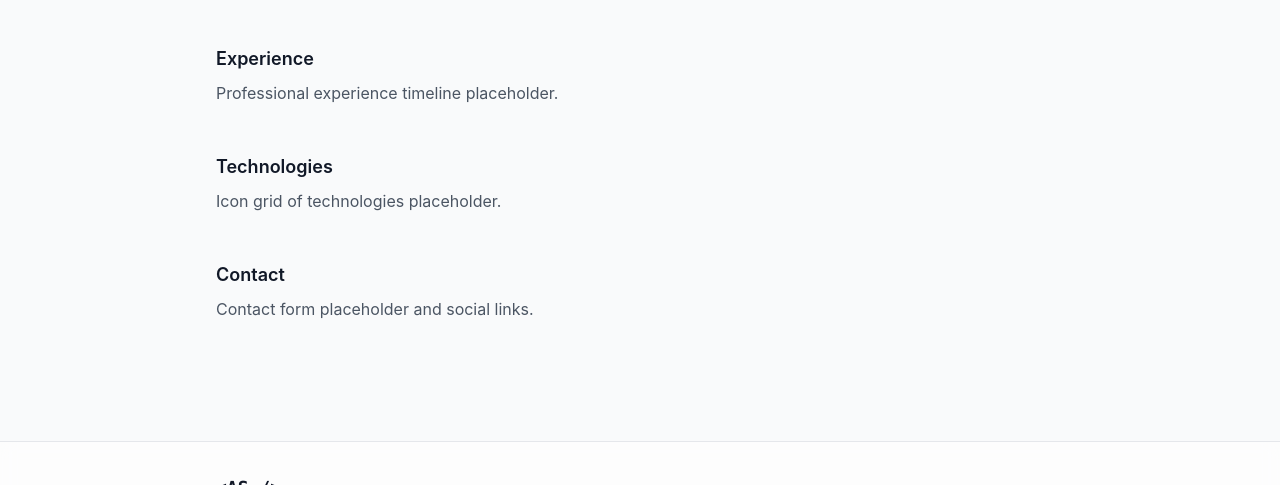
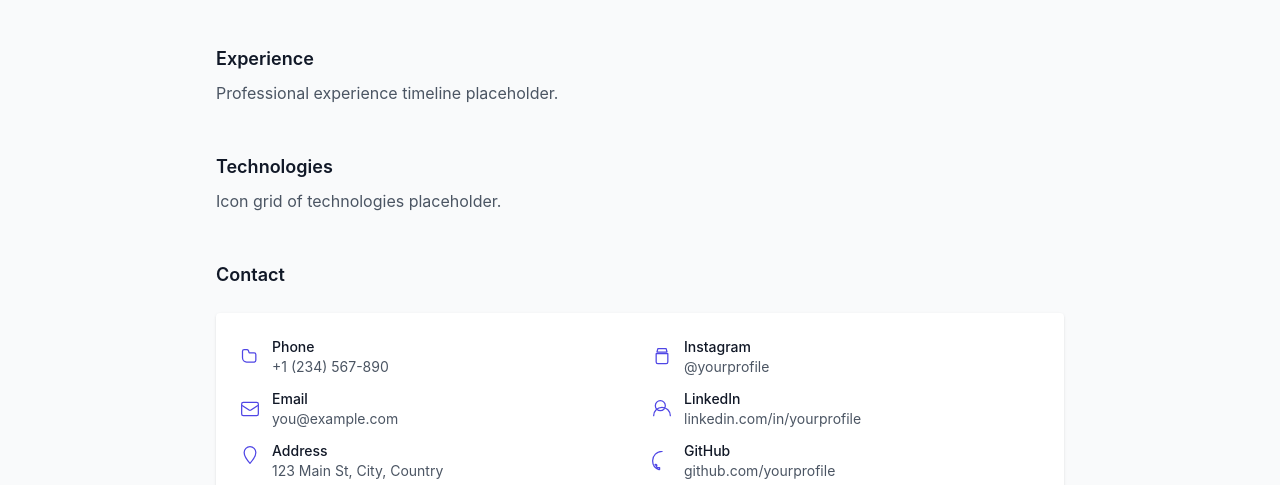
Before and after one commit to luisAsanza/AsanzaDev, a plain HTML site: page index.html in a window 1280 px wide. Shown: the part 2284-2769 px from the top of the page. Drawn offline with nearby package versions, Linux system fonts and the light colour scheme.

Commit message:
Fix file paths for assets and update contact section layout

```diff
--- a/index.html
+++ b/index.html
@@ -5,12 +5,12 @@
     <meta name="viewport" content="width=device-width,initial-scale=1" />
     <title>AsanzaDev — Portfolio</title>
     <meta name="description" content="Portfolio site — AsanzaDev" />
-    <link rel="icon" href="/assets/favicon.ico" />
+    <link rel="icon" href="assets/favicon.ico" />
     <!-- Tailwind via CDN (no build step) -->
     <script src="https://cdn.tailwindcss.com"></script>
     <!-- Alpine.js -->
     <script defer src="https://cdn.jsdelivr.net/npm/alpinejs@3.x.x/dist/cdn.min.js"></script>
-    <link rel="stylesheet" href="/css/styles.css">
+    <link rel="stylesheet" href="css/styles.css">
   </head>
   <body class="bg-gray-50 text-gray-900 antialiased">
     <header x-data="{open:false}" class="sticky top-0 z-50 bg-white/60 backdrop-blur border-b">
@@ -55,13 +55,12 @@
       <section id="home" class="mb-16">
         <div class="max-w-4xl mx-auto px-6 py-12">
           <div class="flex items-center gap-4 mb-4">
-            <img src="/assets/photo.jpg" alt="Your photo" class="w-14 h-14 rounded-full object-cover bg-gray-200" />
+            <img src="assets/photo.jpg" alt="Your photo" class="w-14 h-14 rounded-full object-cover bg-gray-200" />
             <div>
               <h2 class="text-lg font-semibold">Luis Asanza</h2>
               <p class="text-sm text-gray-500">Senior .NET Engineer</p>
             </div>
           </div>
-
           <div>
             <h1 class="text-4xl sm:text-5xl font-extrabold leading-tight">Building resilient, maintainable systems using Clean Architecture</h1>
             <p class="mt-4 text-gray-600 max-w-xl">I design and implement enterprise-grade .NET applications with clear separation of concerns, testability, and production-ready practices.</p>
@@ -85,7 +84,7 @@
           <template x-for="a in achievements" :key="a.id">
             <li class="bg-white p-4 rounded-lg shadow-sm">
               <div class="flex items-start gap-3">
-                <img :src="a.imageUrl || '/assets/badge.svg'" alt="badge" class="w-12 h-12 object-contain" />
+                <img :src="a.imageUrl || 'assets/badge.svg'" alt="badge" class="w-12 h-12 object-contain" />
                 <div class="flex-1">
                   <a :href="a.url" class="font-medium text-indigo-600 hover:underline" x-text="a.title"></a>
                   <div class="text-sm text-gray-500" x-text="formatDate(a.grantedOn)"></div>
@@ -117,7 +116,62 @@
 
         <section id="contact" class="mb-12">
           <h3 class="text-lg font-semibold">Contact</h3>
-          <p class="text-gray-600 mt-2">Contact form placeholder and social links.</p>
+          <div class="mt-6 bg-white p-6 rounded shadow">
+            <div class="grid sm:grid-cols-2 gap-6">
+              <div class="space-y-3">
+                <div class="flex items-center gap-3">
+                  <svg class="h-5 w-5 text-indigo-600" viewBox="0 0 24 24" fill="none" xmlns="http://www.w3.org/2000/svg"><path d="M3 5a2 2 0 012-2h3.28a2 2 0 011.79 1.13L11 7h6a2 2 0 012 2v7a2 2 0 01-2 2H8a5 5 0 01-5-5V5z" stroke="currentColor" stroke-width="1.5" stroke-linecap="round" stroke-linejoin="round"/></svg>
+                  <div>
+                    <div class="text-sm font-medium">Phone</div>
+                    <div class="text-sm text-gray-600"><a href="tel:+1234567890">+1 (234) 567-890</a></div>
+                  </div>
+                </div>
+
+                <div class="flex items-center gap-3">
+                  <svg class="h-5 w-5 text-indigo-600" viewBox="0 0 24 24" fill="none" xmlns="http://www.w3.org/2000/svg"><path d="M3 8l7.89 5.26a2 2 0 002.22 0L21 8" stroke="currentColor" stroke-width="1.5" stroke-linecap="round" stroke-linejoin="round"/><rect x="2" y="4" width="20" height="16" rx="2" stroke="currentColor" stroke-width="1.5" stroke-linecap="round" stroke-linejoin="round"/></svg>
+                  <div>
+                    <div class="text-sm font-medium">Email</div>
+                    <div class="text-sm text-gray-600"><a href="mailto:you@example.com">you@example.com</a></div>
+                  </div>
+                </div>
+
+                <div class="flex items-start gap-3">
+                  <svg class="h-5 w-5 text-indigo-600 mt-1" viewBox="0 0 24 24" fill="none" xmlns="http://www.w3.org/2000/svg"><path d="M12 2C8.13 2 5 5.13 5 9c0 5.25 7 13 7 13s7-7.75 7-13c0-3.87-3.13-7-7-7z" stroke="currentColor" stroke-width="1.5" stroke-linecap="round" stroke-linejoin="round"/></svg>
+                  <div>
+                    <div class="text-sm font-medium">Address</div>
+                    <div class="text-sm text-gray-600">123 Main St, City, Country</div>
+                  </div>
+                </div>
+              </div>
+
+              <div class="space-y-3">
+                <div class="flex items-center gap-3">
+                  <svg class="h-5 w-5 text-indigo-600" viewBox="0 0 24 24" fill="none" xmlns="http://www.w3.org/2000/svg"><path d="M7 2h10l1 4h-12l1-4zM5 8h14v10a2 2 0 01-2 2H7a2 2 0 01-2-2V8z" stroke="currentColor" stroke-width="1.5" stroke-linecap="round" stroke-linejoin="round"/></svg>
+                  <div>
+                    <div class="text-sm font-medium">Instagram</div>
+                    <div class="text-sm text-gray-600"><a href="https://instagram.com/yourprofile">@yourprofile</a></div>
+                  </div>
+                </div>
+
+                <div class="flex items-center gap-3">
+                  <svg class="h-5 w-5 text-indigo-600" viewBox="0 0 24 24" fill="none" xmlns="http://www.w3.org/2000/svg"><path d="M16 8a6 6 0 11-12 0 6 6 0 0112 0zM2 20a10 10 0 0120 0" stroke="currentColor" stroke-width="1.5" stroke-linecap="round" stroke-linejoin="round"/></svg>
+                  <div>
+                    <div class="text-sm font-medium">LinkedIn</div>
+                    <div class="text-sm text-gray-600"><a href="https://linkedin.com/in/yourprofile">linkedin.com/in/yourprofile</a></div>
+                  </div>
+                </div>
+
+                <div class="flex items-center gap-3">
+                  <svg class="h-5 w-5 text-indigo-600" viewBox="0 0 24 24" fill="none" xmlns="http://www.w3.org/2000/svg"><path d="M12 .5C5.73.5.75 5.48.75 11.75c0 4.95 3.2 9.14 7.64 10.62.56.1.77-.24.77-.54 0-.27-.01-1-.02-1.96-3.11.68-3.77-1.5-3.77-1.5-.51-1.3-1.25-1.65-1.25-1.65-1.02-.7.08-.69.08-.69 1.13.08 1.72 1.16 1.72 1.16 1 .? 2.62.72 3.26.55.1-.43.39-.72.71-.89-2.48-.28-5.09-1.24-5.09-5.53 0-1.22.44-2.21 1.16-2.99-.12-.28-.5-1.41.11-2.95 0 0 .94-.3 3.08 1.15a10.7 10.7 0 012.8-.38c.95.01 1.9.13 2.8.38 2.14-1.45 3.08-1.15 3.08-1.15.61 1.54.23 2.67.12 2.95.72.78 1.15 1.77 1.15 2.99 0 4.3-2.62 5.25-5.11 5.52.4.35.75 1.03.75 2.08 0 1.5-.01 2.7-.01 3.07 0 .3.2.65.78.54C20.05 20.89 23.25 16.7 23.25 11.75 23.25 5.48 18.27.5 12 .5z" stroke="currentColor" stroke-width="1.5" stroke-linecap="round" stroke-linejoin="round"/></svg>
+                  <div>
+                    <div class="text-sm font-medium">GitHub</div>
+                    <div class="text-sm text-gray-600"><a href="https://github.com/yourprofile">github.com/yourprofile</a></div>
+                  </div>
+                </div>
+              </div>
+            </div>
+
+          </div>
         </section>
     </main>
 
@@ -129,7 +183,6 @@
               <span class="font-mono text-lg font-semibold">&lt;AS /&gt;</span>
               <span class="sr-only">AsanzaDev</span>
             </a>
-            <p class="text-sm text-gray-600 mt-2">Senior .NET Engineer — focused on Clean Architecture and maintainable systems.</p>
           </div>
 
           <div class="flex items-center gap-4">
@@ -144,12 +197,11 @@
             </a>
           </div>
         </div>
-
-        <div class="mt-6 text-sm text-gray-500">© <span id="year"></span> Luis Asanza — All rights reserved.</div>
       </div>
     </footer>
 
+    <div class="text-center text-sm text-gray-500 py-4">Powered by GitHub Actions &amp; Azure.</div>
     <script>document.getElementById('year').textContent = new Date().getFullYear();</script>
-    <script src="/js/main.js"></script>
+    <script src="js/main.js"></script>
   </body>
 </html>
--- a/js/main.js
+++ b/js/main.js
@@ -4,7 +4,7 @@ document.addEventListener('alpine:init', () => {
     totalCount: 0,
     async init() {
       try {
-        const res = await fetch('/data/achievements.json');
+        const res = await fetch('data/achievements.json');
         if (!res.ok) throw new Error('Failed to fetch achievements.json');
         const json = await res.json();
         this.achievements = json.achievements || [];
@@ -20,4 +20,6 @@ document.addEventListener('alpine:init', () => {
       try { return new Date(d).toLocaleDateString(); } catch (e) { return d; }
     }
   }))
+
+
 })
```
